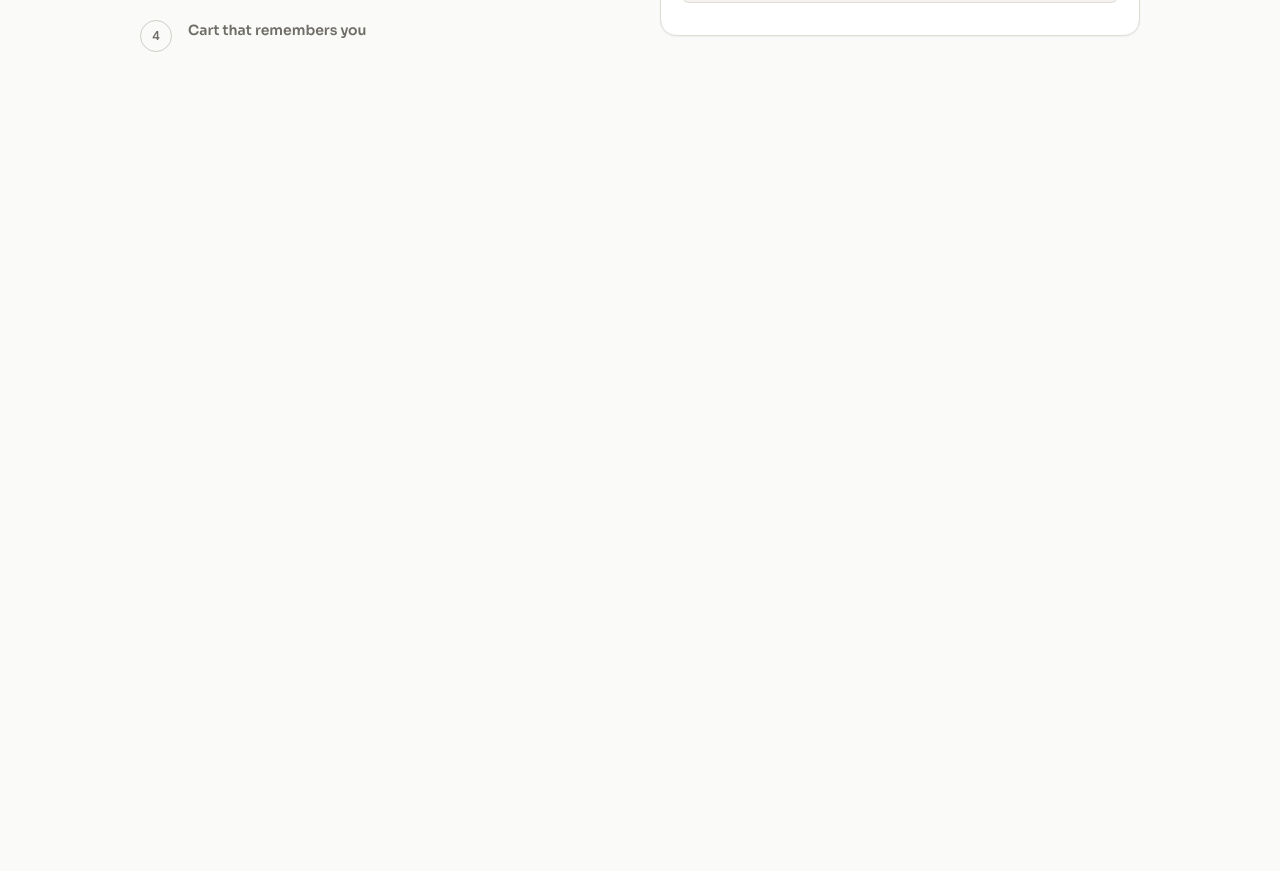
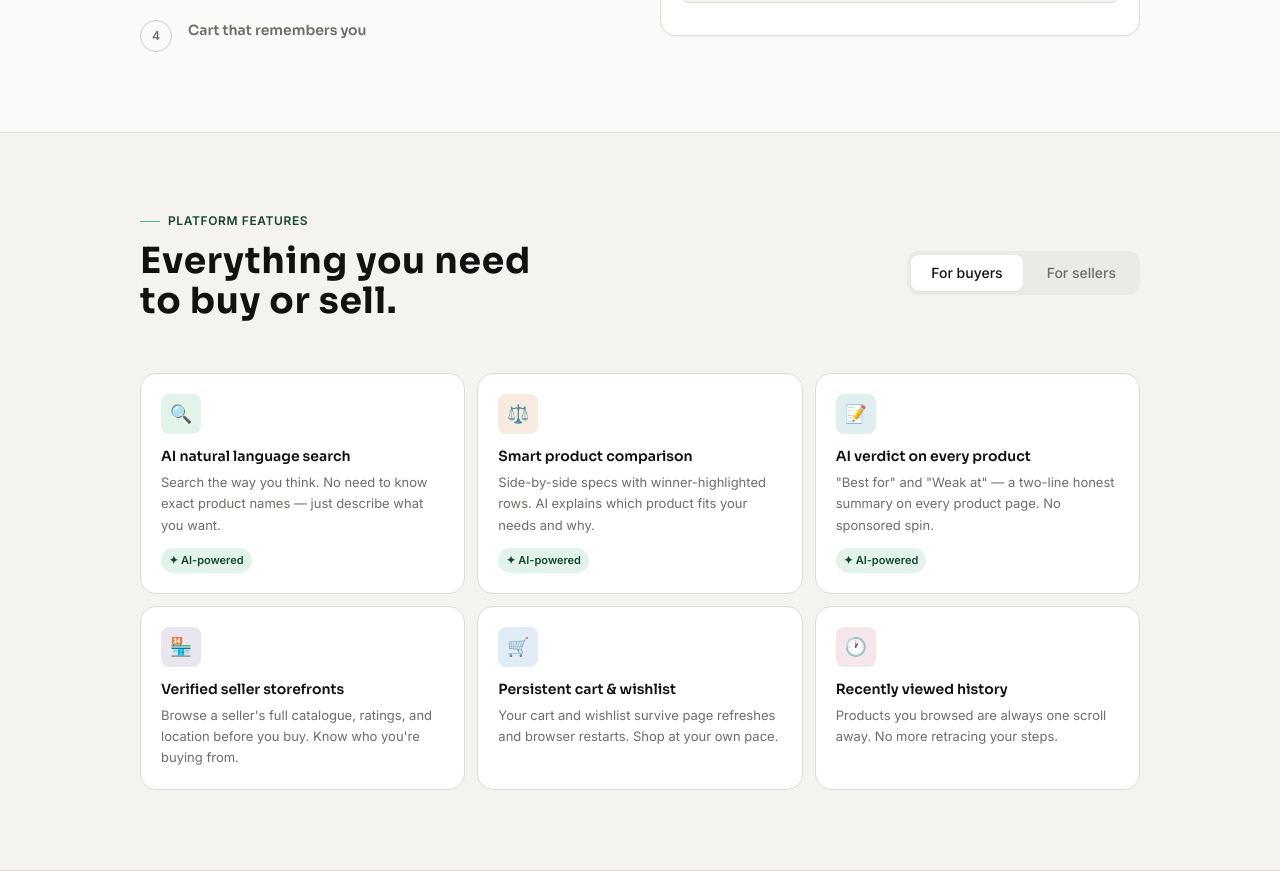
Before and after one commit to Sandeep-K-A/vendora-frontend, a React (Vite) app: page / in a window 1280 px wide. Shown: the part 1660-2531 px from the top of the page. Before the commit the page ends 1792 px from the top, so only its background shows below. Built offline with nearby package versions, Linux system fonts and the light colour scheme.

Commit message:
feat: wire FeaturesSection into landing page

```diff
--- a/src/pages/Landing/index.tsx
+++ b/src/pages/Landing/index.tsx
@@ -3,6 +3,7 @@ import HeroSection from "./HeroSection";
 import MarqueeSection from "./MarqueeSection";
 import StatsSection from "./StatsSection";
 import HowItWorksSection from "./HowItWorksSection";
+import FeaturesSection from "./FeaturesSection";
 
 export default function Landing() {
   return (
@@ -14,6 +15,7 @@ export default function Landing() {
         <MarqueeSection />
         <StatsSection />
         <HowItWorksSection />
+        <FeaturesSection />
       </main>
     </>
   );
```
